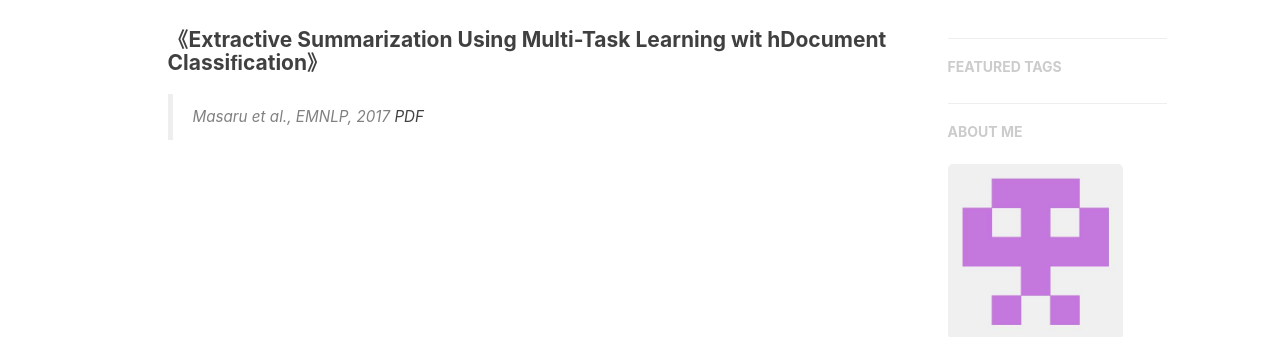
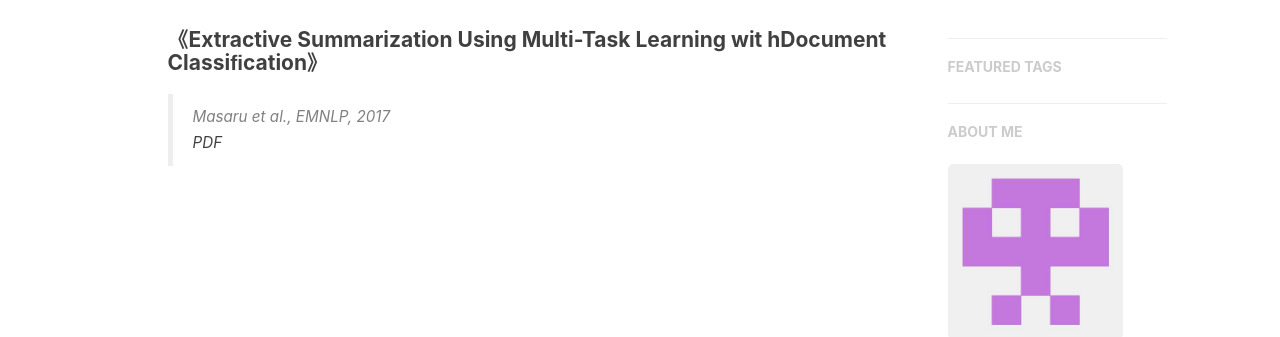
Before and after one commit to procjx/procjx.github.io.old, a Jekyll site: the page built from _posts/2017-11-27-Sentence&DocumentClassification.md, in a window 1280 px wide. Shown: the part 576-913 px from the top of the page. Built offline with Jekyll 4.4.1, drawn with Linux system fonts in a browser that asks for light colours; nearby versions of some CDN libraries; comment, search, counter and statistics services are not loaded.

```diff
--- a/_posts/2017-11-27-Sentence&DocumentClassification.md
+++ b/_posts/2017-11-27-Sentence&DocumentClassification.md
@@ -13,5 +13,5 @@ tags:
 ---
 
 #### 《Extractive Summarization Using Multi-Task Learning wit hDocument Classiﬁcation》
-> Masaru et al., EMNLP, 2017
+> Masaru et al., EMNLP, 2017<br/>
  [PDF](http://aclweb.org/anthology/D17-1222)
```
